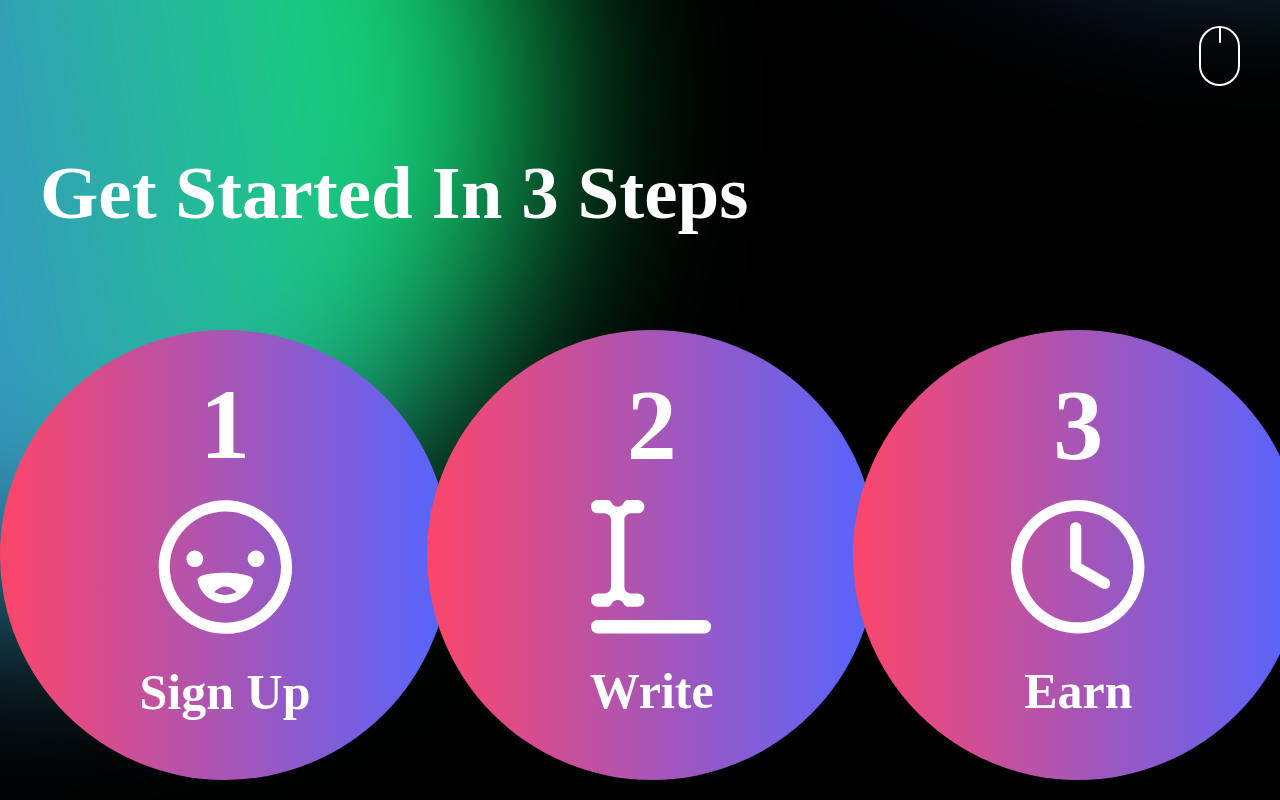
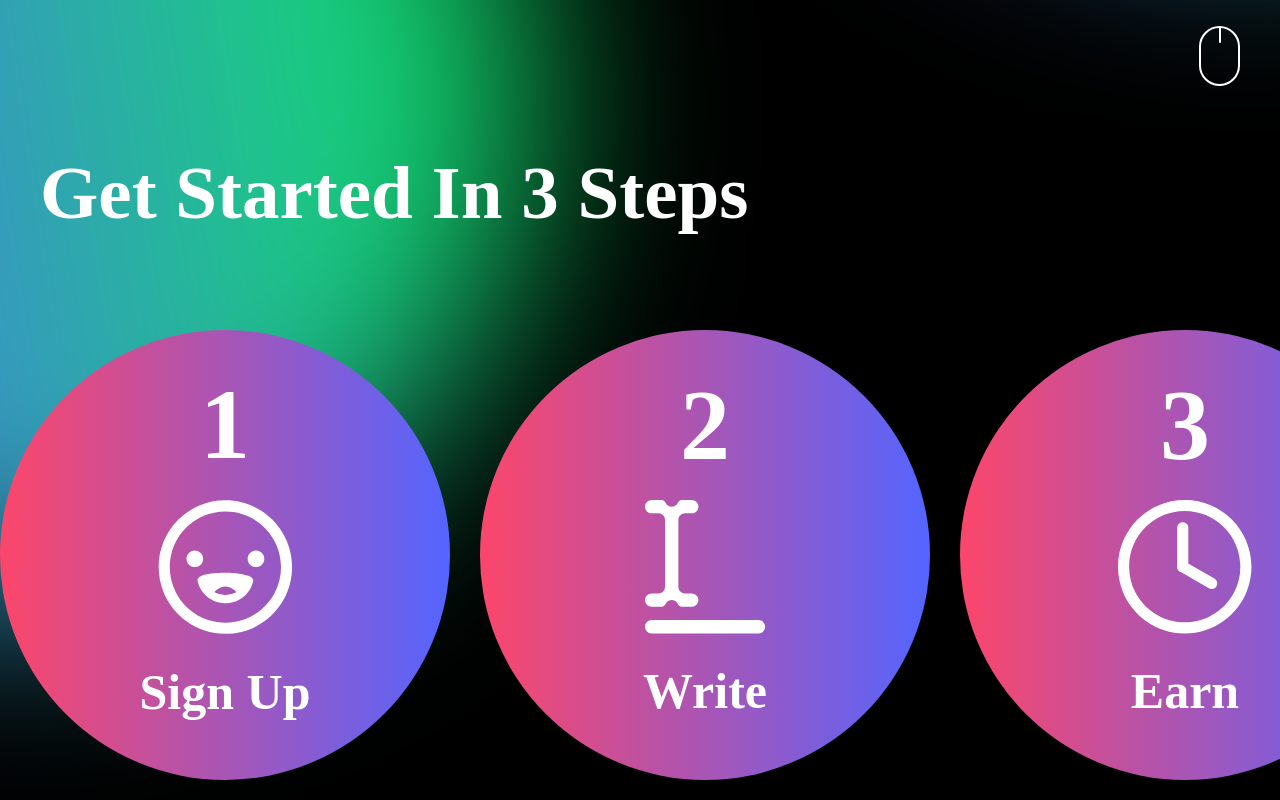
Before and after one commit to aditya1rawat/onpointsite2.0, a Next.js app: page / in a window 1280 px wide. Shown: the part 680-1480 px from the top of the page. Built offline with nearby package versions, Linux system fonts and the light colour scheme.

Commit message:
more stuff

```diff
--- a/components/Landing/ExtraFeature.js
+++ b/components/Landing/ExtraFeature.js
@@ -17,7 +17,7 @@ export default function ExtraFeature() {
 		<Box
 			bg={'#27292A'}
 			position={'relative'}
-			mx='20'
+			mx={{ lg: '20', md: '20', sm: 0 }}
 			mt='5'
 			p='10'
 			borderRadius='15px'
--- a/components/Landing/GetStarted.js
+++ b/components/Landing/GetStarted.js
@@ -3,11 +3,24 @@ import { Box, SimpleGrid, chakra } from '@chakra-ui/react';
 
 const GetStarted = () => {
 	return (
-		<Box width='100%' display='block' mx='auto' justifyContent='center'>
+		<Box
+			width='100%'
+			display='block'
+			mx='auto'
+			justifyContent='center'
+			position='relative'
+		>
 			<chakra.h1 fontSize='75px' fontWeight='semibold' pl='10'>
 				Get Started In 3 Steps
 			</chakra.h1>
-			<SimpleGrid columns={{ sm: '1', md: '1', lg: '3' }} mt='20'>
+			<SimpleGrid
+				columns={{ sm: '1', md: '3', lg: '3' }}
+				mt='20'
+				spacing='40'
+				width='100%'
+				mx='auto'
+				justifyContent='center'
+			>
 				<GetStartedThing
 					number={1}
 					icon={<SmileIcon />}
@@ -38,8 +51,8 @@ export const GetStartedThing = ({ number, icon, step }) => {
 			zIndex='2'
 			borderRadius='500px'
 			bgGradient='linear(to-r, #FC466B,#5465FF)'
-			width='450px'
-			height='450px'
+			width={{ sm: '400px', md: '450px', lg: '450px' }}
+			height={{ sm: '400px', md: '450px', lg: '450px' }}
 			mb='10'
 			transition='all 0.2s ease-in-out'
 			_hover={{
--- a/components/Landing/Hero.js
+++ b/components/Landing/Hero.js
@@ -3,7 +3,7 @@ import { chakra, Box, Text } from '@chakra-ui/react';
 
 const Hero = () => {
 	return (
-		<Box>
+		<Box w='full'>
 			<Box
 				px={8}
 				overflow='hidden'
```
